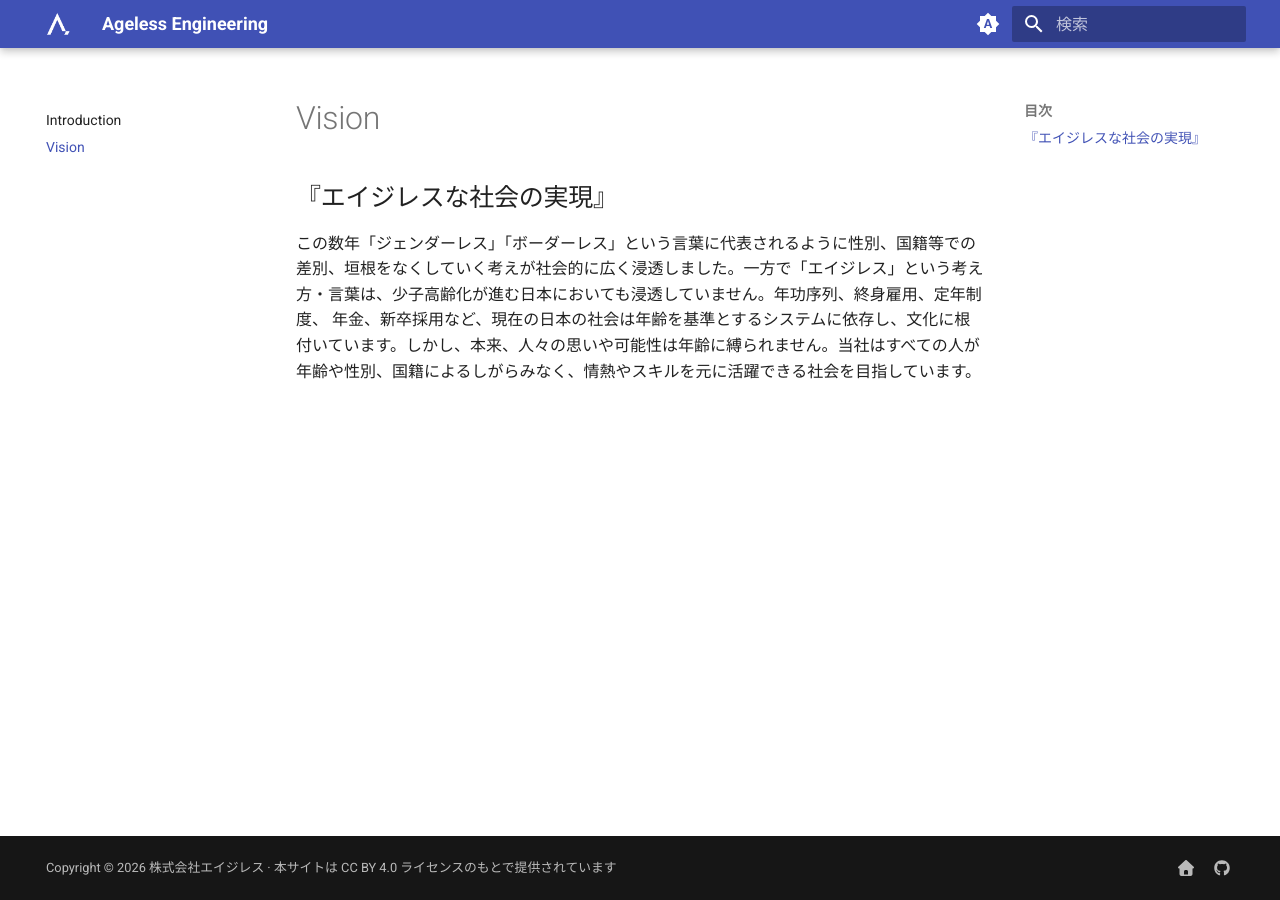
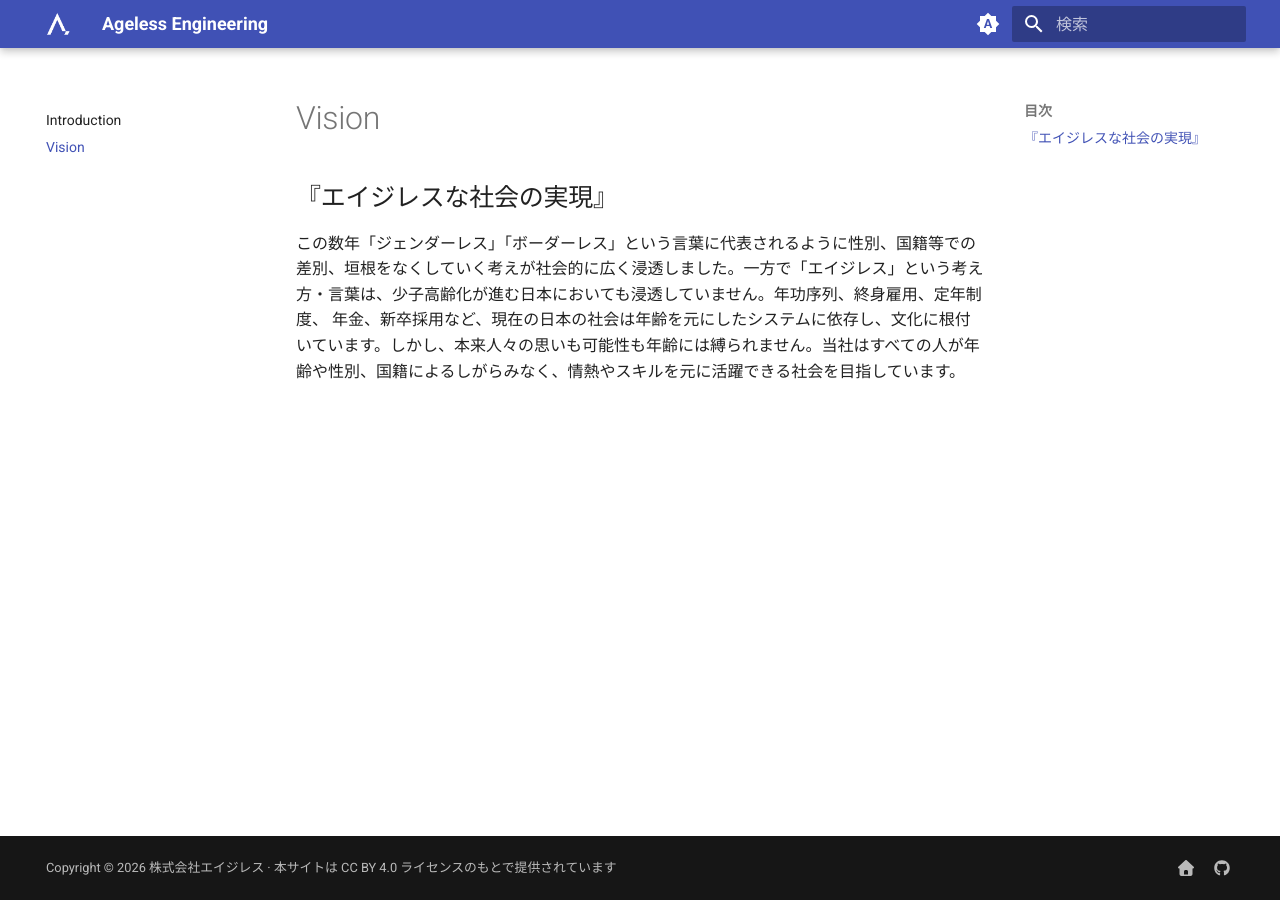
Before and after one commit to ageless-inc/engineering, an MkDocs documentation site: the page built from docs/vision.md, in a window 1280 px wide. Built offline with MkDocs 1.6.1 and Material for MkDocs 9.7.7, drawn with Linux system fonts in a browser that asks for light colours.

Commit message:
ci: scope textlint to typo checks (prh) and revert vision.md (#16)
preset-ja-technical-writing は文体・助詞・全角記号などスタイルを強制し、
導入時に vision.md の文言を書き換えてしまっていた。textlint の責務を
「シンプルな誤字脱字・表記ゆれチェック」に限定する。

- preset-ja-technical-writing を外し textlint-rule-prh に置換
- prh.yml を追加 (誤字脱字・表記ゆれ辞書。表記ゆれ統一例を初期登録)
- vision.md を textlint 導入前の元の文言に復元
- index.md は現状維持 (見出しの全角 ? は無しのまま)

Co-authored-by: Claude Opus 4.8 (1M context) <noreply@anthropic.com>

```diff
--- a/docs/vision.md
+++ b/docs/vision.md
@@ -3,4 +3,4 @@
 ## 『エイジレスな社会の実現』
 
 この数年「ジェンダーレス」「ボーダーレス」という言葉に代表されるように性別、国籍等での差別、垣根をなくしていく考えが社会的に広く浸透しました。一方で「エイジレス」という考え方・言葉は、少子高齢化が進む日本においても浸透していません。年功序列、終身雇用、定年制度、
-年金、新卒採用など、現在の日本の社会は年齢を基準とするシステムに依存し、文化に根付いています。しかし、本来、人々の思いや可能性は年齢に縛られません。当社はすべての人が年齢や性別、国籍によるしがらみなく、情熱やスキルを元に活躍できる社会を目指しています。
+年金、新卒採用など、現在の日本の社会は年齢を元にしたシステムに依存し、文化に根付いています。しかし、本来人々の思いも可能性も年齢には縛られません。当社はすべての人が年齢や性別、国籍によるしがらみなく、情熱やスキルを元に活躍できる社会を目指しています。
--- a/package.json
+++ b/package.json
@@ -9,6 +9,6 @@
   "license": "CC-BY-4.0",
   "devDependencies": {
     "textlint": "15.7.1",
-    "textlint-rule-preset-ja-technical-writing": "12.0.2"
+    "textlint-rule-prh": "6.1.0"
   }
 }
```
Also changed, not shown: prh.yml (added, +20 -0 lines), .textlintrc.json, 1 other file.
